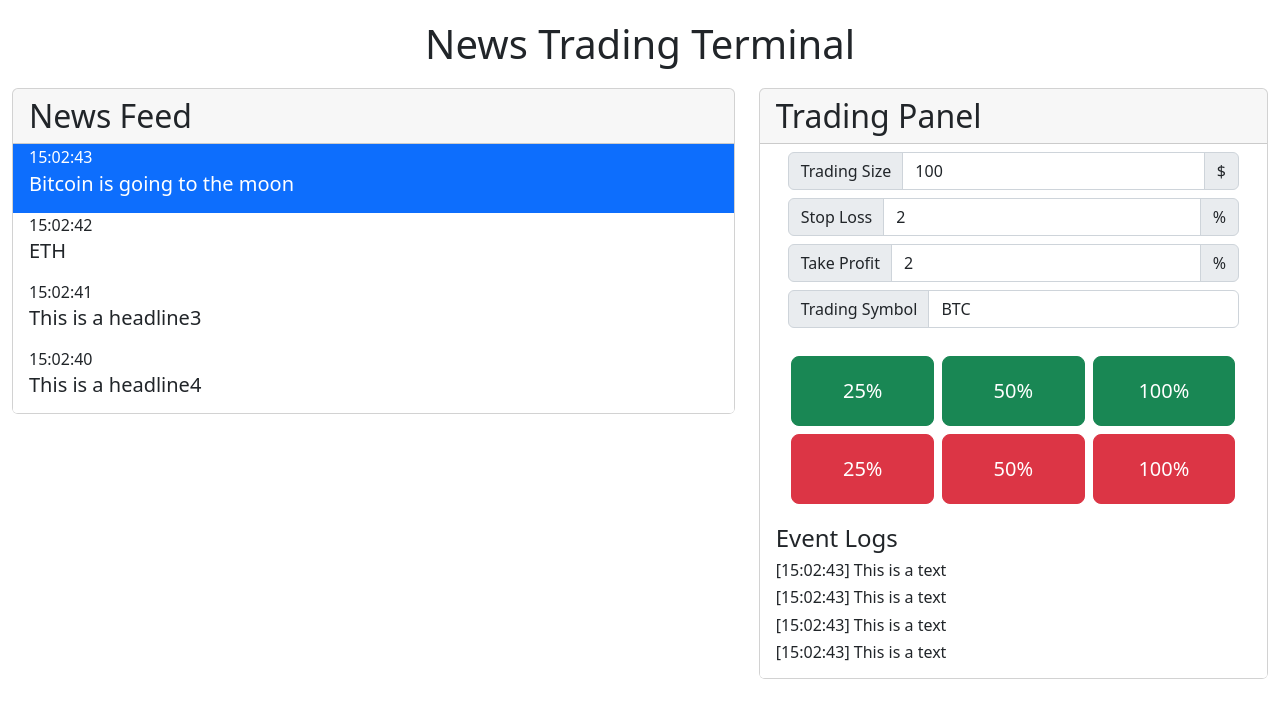
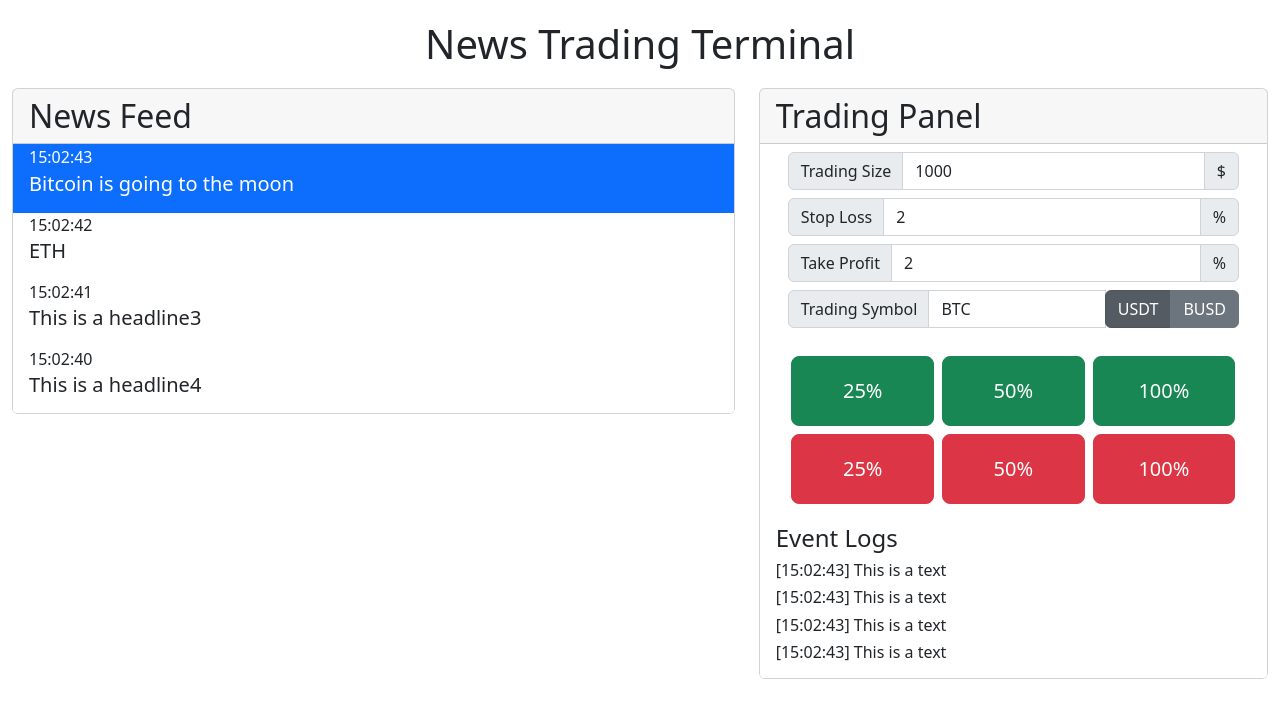
Before and after one commit to walidm95/news-trading-terminal, a Vue app: page / in a window 1280 px wide. Shown: the top 718 px of the page. Built offline with nearby package versions, Linux system fonts and the light colour scheme.

Commit message:
add quote asset selection

```diff
--- a/src/App.vue
+++ b/src/App.vue
@@ -23,10 +23,12 @@ import api from './api';
           :stopLossPct="trading.stopLossPct"
           :takeProfitPct="trading.takeProfitPct"
           :tradingSymbol="trading.tradingSymbol"
+          :quoteAsset="trading.quoteAsset"
           @trading-size-changed="trading.maxTradingSize=Number($event.target.value)"
           @stop-loss-changed="trading.stopLossPct=Number($event.target.value)"
           @take-profit-changed="trading.takeProfitPct=Number($event.target.value)"
-          @trading-symbol-changed="trading.tradingSymbol=$event.target.value"/>
+          @trading-symbol-changed="trading.tradingSymbol=$event.target.value"
+          @quote-asset-changed="onQuoteAssetChanged"/>
       </div>
     </div>
   </div>
@@ -61,10 +63,11 @@ export default {
         activeHeadline: 0
       },
       trading: {
-        maxTradingSize: 100,
+        maxTradingSize: 1000,
         stopLossPct: 2,
         takeProfitPct: 2,
-        tradingSymbol: findSymbolInHeadline(headlines[0].title, symbols)
+        tradingSymbol: findSymbolInHeadline(headlines[0].title, symbols),
+        quoteAsset: 'USDT'
       }
     }
   },
@@ -73,6 +76,11 @@ export default {
     onSelectHeadline(index) {
       this.news.activeHeadline = index;
       this.trading.tradingSymbol = findSymbolInHeadline(this.news.headlines[index].title, this.symbols);
+    },
+    onQuoteAssetChanged(quoteAsset) {
+      if (quoteAsset != '') {
+        this.trading.quoteAsset = quoteAsset;
+      }
     }
   }
 }
--- a/src/components/TradingPanel.vue
+++ b/src/components/TradingPanel.vue
@@ -10,7 +10,8 @@ export default {
         maxTradingSize: {type: Number, required: true},
         stopLossPct: {type: Number, required: true},
         takeProfitPct: {type: Number, required: true},
-        tradingSymbol: {type: String, required: true}
+        tradingSymbol: {type: String, required: true},
+        quoteAsset: {type: String, required: true }
     }
 }
 </script>
@@ -27,10 +28,12 @@ export default {
                     :stopLossPct="stopLossPct"
                     :takeProfitPct="takeProfitPct"
                     :tradingSymbol="tradingSymbol"
+                    :quoteAsset="quoteAsset"
                     @trading-size-changed="$emit('trading-size-changed', $event)"
                     @stop-loss-changed="$emit('stop-loss-changed', $event)"
                     @take-profit-changed="$emit('take-profit-changed', $event)"
-                    @trading-symbol-changed="$emit('trading-symbol-changed', $event)"/>
+                    @trading-symbol-changed="$emit('trading-symbol-changed', $event)"
+                    @quote-asset-changed="$emit('quote-asset-changed', $event.target.innerText)"/>
             </li>
             <li class="list-group-item text-center">
                 <TradingButtons />
--- a/src/components/TradingParameters.vue
+++ b/src/components/TradingParameters.vue
@@ -4,7 +4,8 @@ export default {
         maxTradingSize: {type: Number, required: true},
         stopLossPct: {type: Number, required: true},
         takeProfitPct: {type: Number, required: true},
-        tradingSymbol: {type: String, required: true}
+        tradingSymbol: {type: String, required: true},
+        quoteAsset: {type: String, required: true}
     }
 }
 </script>
@@ -51,6 +52,16 @@ export default {
             <input type="text" class="form-control" id="tradingSymbol" placeholder="Trading Symbol"
                 :value="tradingSymbol"
                 @focusout="$emit('trading-symbol-changed', $event)" />
+            <div class="input-group-append">
+                <div class="btn-group btn-group-toggle" data-toggle="buttons">
+                    <label class="btn btn-secondary" :class="{active: this.quoteAsset === 'USDT'}" @click="$emit('quote-asset-changed', $event)">
+                        <input type="radio" name="quotes" id="quoteUSDT" autocomplete="off"> USDT
+                    </label>
+                    <label class="btn btn-secondary" :class="{active: this.quoteAsset === 'BUSD'}" @click="$emit('quote-asset-changed', $event)">
+                        <input type="radio" name="quotes" id="quoteBUSD" autocomplete="off"> BUSD
+                    </label>
+                </div>
+            </div>
         </div>
     </div>
 </template>
```
